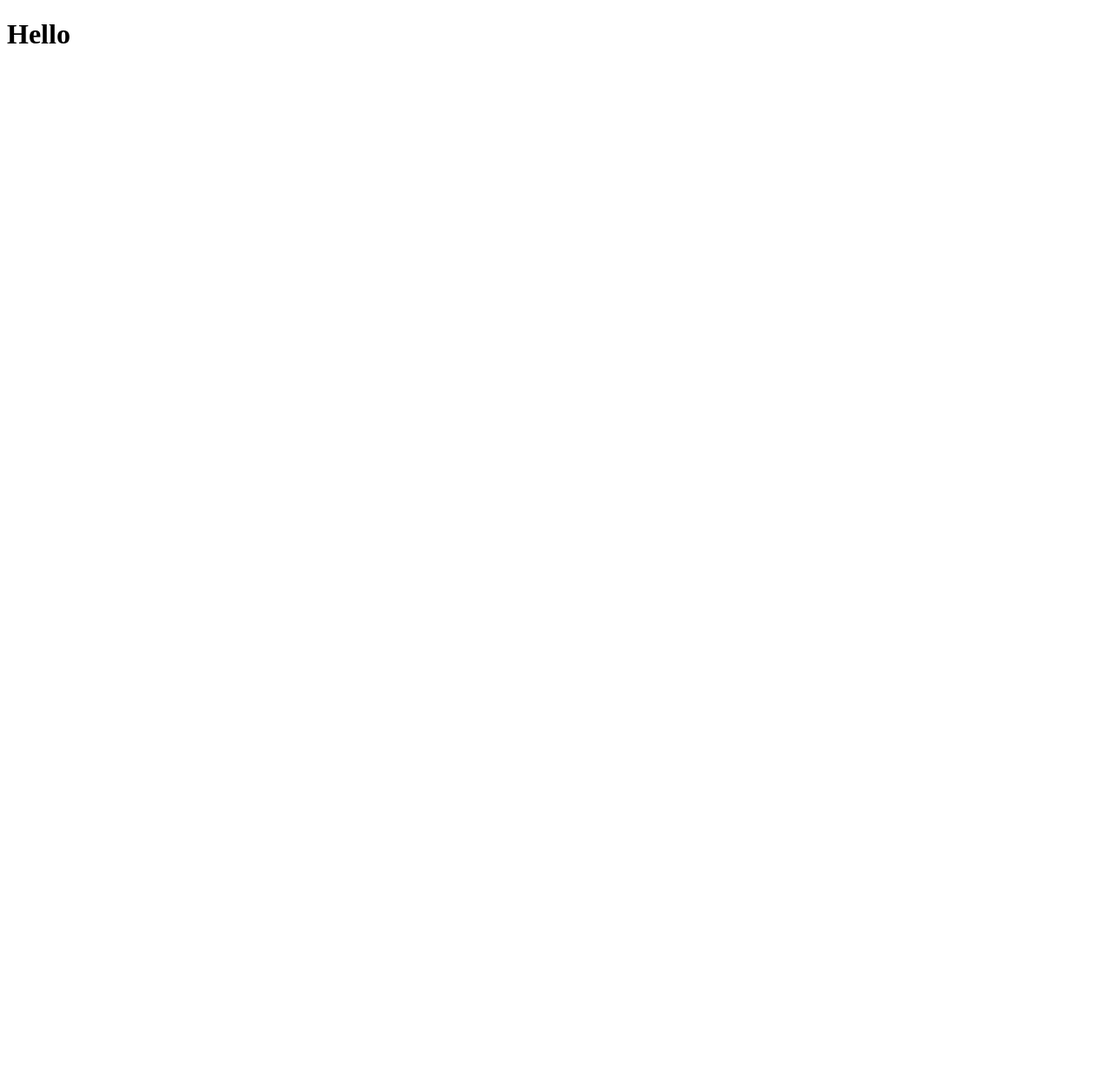
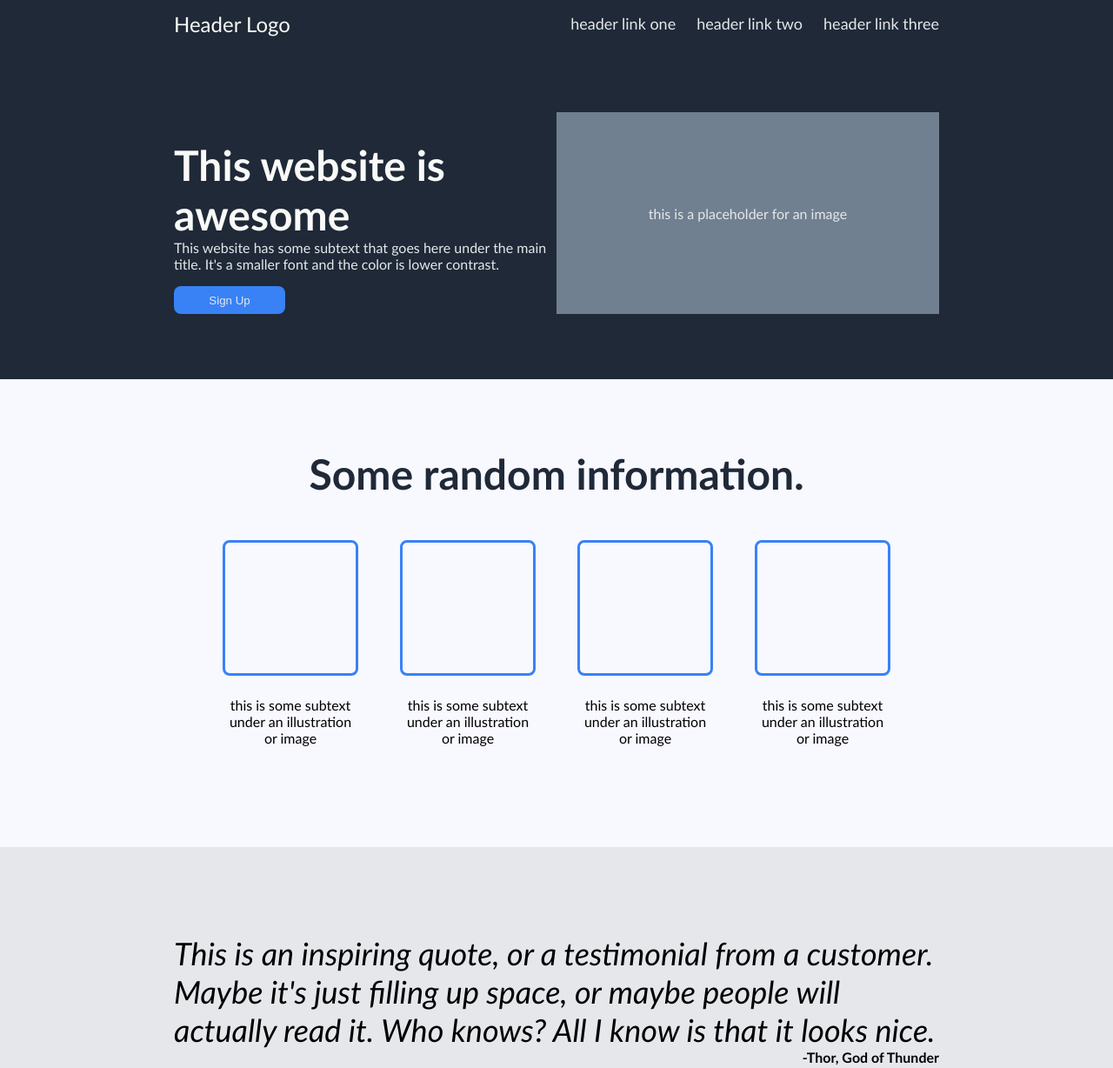
Before and after one commit to Tsyber/odin-landing-page, a plain HTML site: page index.html in a window 1280 px wide. Shown: the top 1228 px of the page at 87% size. Before the commit the page ends 800 px from the top, so only its background shows below. Drawn offline with Linux system fonts and the light colour scheme.

Commit message:
landing page

```diff
--- a/index.html
+++ b/index.html
@@ -7,6 +7,68 @@
     <title>Landing Page</title>
 </head>
 <body>
-    <h1>Hello</h1>
+    <div class="header">
+        <div class="lefthead">
+            <div class="logo">Header Logo</div>
+        </div>
+        <div class="righthead">
+            <ul class="links">
+                <li><a href="url">header link one</a></li>
+                <li><a href="url">header link two</a></li>
+                <li><a href="url">header link three</a></li>
+            </ul>
+        </div>
+    </div>
+    <div class="section1">
+        <div class="left1">
+            <h1>This website is awesome</h1>
+            <p>This website has some subtext that goes here under the main title. It's a smaller font and the color is lower contrast.</p>
+            <button>Sign Up</button>
+        </div>
+        <div class="right1">
+            <p>this is a placeholder for an image</p>
+        </div>
+    </div>
+    <div class="section2">
+        <div class="top">
+            <h1>Some random information.</h1>
+        </div>
+        <div class="bot">
+            <div class="sec">
+                <div class="sq2"></div>
+                <p>this is some subtext under an illustration or image</p>
+            </div>
+            <div class="sec">
+                <div class="sq2"></div>
+                <p>this is some subtext under an illustration or image</p>
+            </div>
+            <div class="sec">
+                <div class="sq2"></div>
+                <p>this is some subtext under an illustration or image</p>
+                </div>
+            <div class="sec">
+                <div class="sq2"></div>
+                <p>this is some subtext under an illustration or image</p>
+            </div>
+        </div>
+    </div>
+    <div class="section3">
+        <p class="quote">This is an inspiring quote, or a testimonial from a customer. Maybe it's just filling up space, or maybe people will actually read it. Who knows? All I know is that it looks nice.</p>
+        <p class="qsource">-Thor, God of Thunder</p>
+    </div>
+    <div class="section4">
+        <div class="bluebox">
+            <div class="left4">
+                <h1>Call to action! It's time!</h1>
+                <p>Sign up for our product by clicking that button right over there!</p>
+            </div>
+            <div class="right4">
+                <button>Sign Up</button>
+            </div>
+        </div>
+    </div>
+    <div class="footer">
+        <p>Copyright [] The Odin Project 2021</p>
+    </div>
 </body>
 </html>
--- a/styles.css
+++ b/styles.css
@@ -0,0 +1,189 @@
+body {
+    font-family: "Trebuchet MS", sans-serif;
+    margin: 0;
+    display: flex;
+    flex-direction: column;
+}
+
+a {
+    font-size: 18px;
+    color: #E5E7EB;
+    text-decoration: none;
+}
+
+ul {
+    list-style-type: none;
+}
+
+button {
+    background-color: #3882F6;
+    color: #E5E7EB;
+    border-radius: 8px;
+    padding: 8px 32px;
+    height: 32px;
+    width: 128px;
+}
+
+.header, .section1, .footer {
+    background-color: #1F2937;
+    color: #E5E7EB;
+}
+
+.section2, .section4 {
+    background-color: #F8F8FF;
+}
+
+.header {
+    display: flex;
+    justify-content: space-between;
+    align-items: center;
+}
+
+.logo {
+    font-size: 24px;
+    color: #F9FAF8;
+    margin-left: 200px;
+}
+
+.links {
+    display: flex;
+    flex-direction: row;
+    margin-right: 200px;
+    gap: 24px;
+}
+
+.section1 {
+    display: flex;
+    justify-content: center;
+    padding: 75px 200px;
+}
+
+.section1 button {
+    border: none;
+}
+
+.section1 .left1 {
+    display: flex;
+    flex-direction: column;
+    flex: 1;
+}
+
+.section1 .left1 h1 {
+    font-size: 48px;
+    color: #F9FAF8;
+    font-weight: 900;
+    margin-bottom: -16px;
+}
+
+.section1 .right1 {
+    background-color: #708090;
+    display: flex;
+    justify-content: center;
+    align-items: center;
+    flex: 1;
+}
+
+.section1 .right1 {
+    justify-content: center;
+    align-items: center;
+}
+
+.section2 {
+    display: flex;
+    align-items: center;
+    flex-direction: column;
+}
+
+.section2 .top {
+    font-size: 24px;
+    color: #1F2937;
+    font-weight: 900;
+    margin-top: 48px;
+    margin-bottom: 8px;
+}
+
+.section2 .bot {
+    display: flex;
+    flex-direction: row;
+    align-items: center;
+    margin-bottom: 100px;
+    margin-top: 0;
+}
+
+.section2 .bot .sec {
+    display: flex;
+    flex-direction: column;
+    align-items: center;
+    flex-wrap: wrap;
+}
+
+.section2 .bot p {
+    width: 150px;
+    text-align: center;
+}
+
+.section2 .bot .sq2 {
+    border: solid;
+    border-color: #3882F6;
+    border-radius: 8px;
+    height: 150px;
+    width: 150px;
+    margin: 8px 24px;
+}
+
+.section3 {
+    display: flex;
+    justify-content: center;
+    flex-direction:  column;
+    align-items: center;
+    background-color: #E5E7EB;
+}
+
+.section3 .quote {
+    margin: 100px 200px 0 200px;
+    font-size: 36px;
+    font-style: italic;
+}
+
+.section3 .qsource {
+    margin-bottom: 100px;
+    margin-right: 200px;
+    margin-left: auto;
+    margin-top: 0;
+    font-weight: 900;
+}
+
+.section4 .bluebox {
+    color: #F9FAF8;
+    background-color: #3882F6;
+    margin: 100px 200px;
+    border-radius: 8px;
+    padding: 16px;
+    display: flex;
+    flex-direction: row;
+    justify-content: space-around;
+    align-items: center;
+}
+
+.section4 .bluebox h1 {
+    margin-bottom: 2px;
+}
+
+.section4 .bluebox p {
+    margin-top: 2px;
+}
+
+.section4 .bluebox button {
+    border-color: #F9FAF8;
+    border-style: solid;
+}
+
+.footer {
+    display: flex;
+    justify-content: center;
+    align-items: center;
+}
+
+.footer p {
+    margin: 25px;
+}
```
